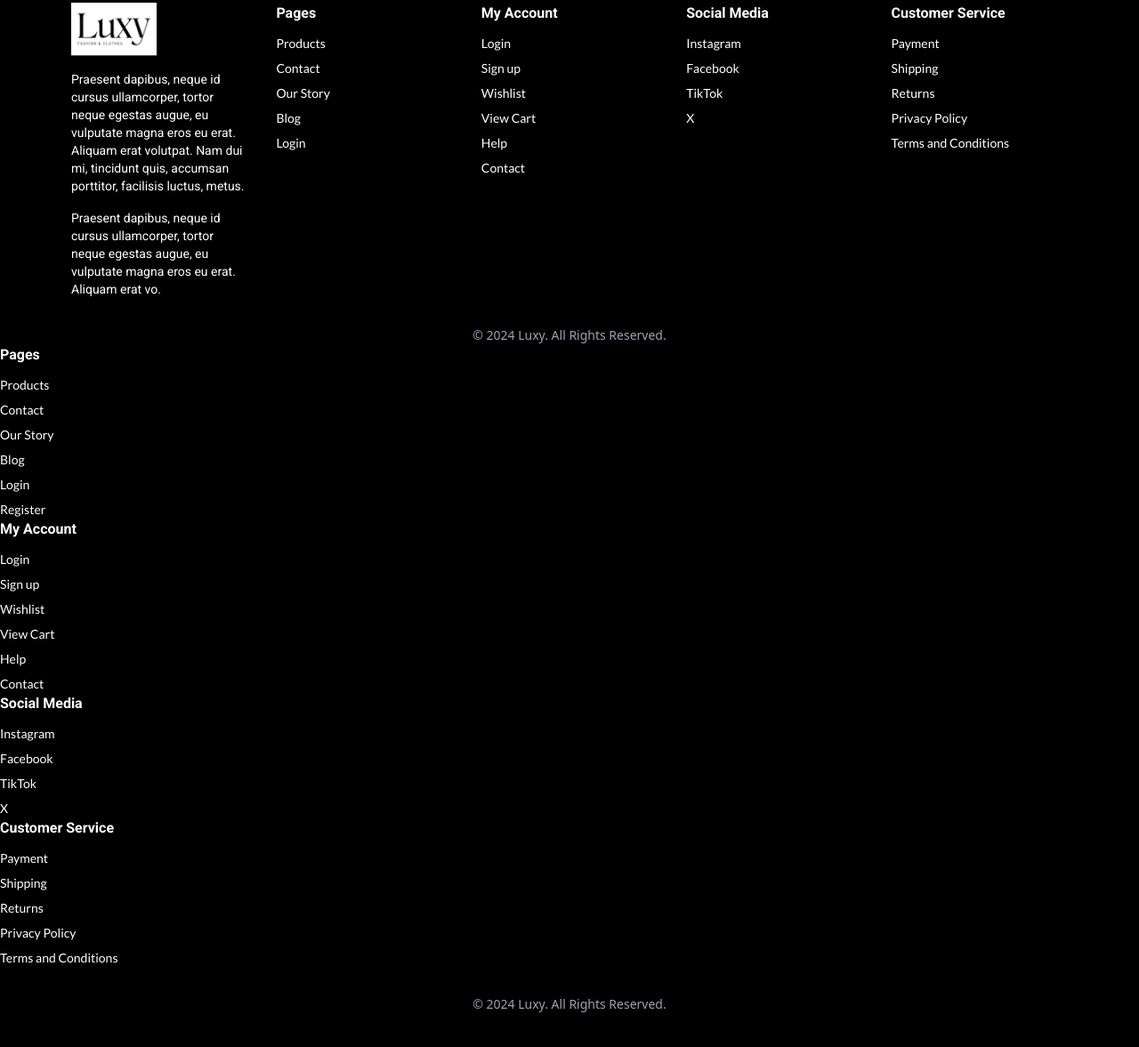
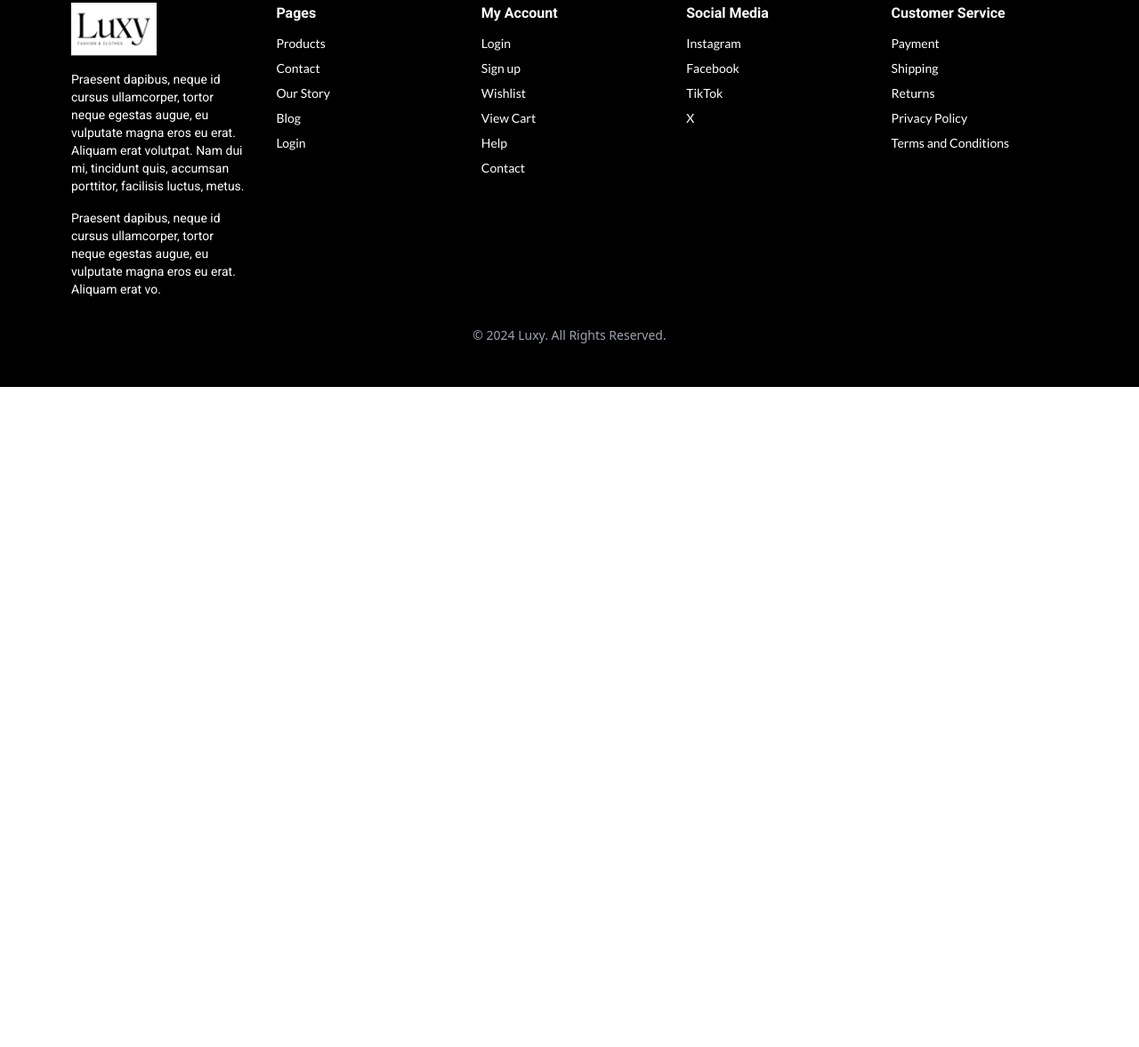
Before and after one commit to zakariyabentaleb/luxy-ecommerce-website, a website built with Vite: page index.html in a window 1280 px wide. Shown: the part 3198-4375 px from the top of the page at 89% size. After the commit the page ends 3633 px from the top, so only its background shows below. Built offline with nearby package versions, Linux system fonts and the light colour scheme; files whose address does not match are found by name.

Commit message:
cheking the index

```diff
--- a/index.html
+++ b/index.html
@@ -562,63 +562,6 @@
         © 2024 Luxy. All Rights Reserved.
       </div>
 
-      <!-- Pages Links -->
-      <div>
-        <h3 class="font-semibold mb-3">Pages</h3>
-        <ul class="text-sm space-y-2">
-          <li><a href="#" class="hover:underline">Products</a></li>
-          <li><a href="#" class="hover:underline">Contact</a></li>
-          <li><a href="#" class="hover:underline">Our Story</a></li>
-          <li><a href="#" class="hover:underline">Blog</a></li>
-          <li><a href="#" class="hover:underline">Login</a></li>
-          <li><a href="#" class="hover:underline">Register</a></li>
-        </ul>
-      </div>
-
-      <!-- My Account Links -->
-      <div>
-        <h3 class="font-semibold mb-3">My Account</h3>
-        <ul class="text-sm space-y-2">
-          <li><a href="#" class="hover:underline">Login</a></li>
-          <li><a href="#" class="hover:underline">Sign up</a></li>
-          <li><a href="#" class="hover:underline">Wishlist</a></li>
-          <li><a href="#" class="hover:underline">View Cart</a></li>
-          <li><a href="#" class="hover:underline">Help</a></li>
-          <li><a href="#" class="hover:underline">Contact</a></li>
-        </ul>
-      </div>
-
-      <!-- Social Media Links -->
-      <div>
-        <h3 class="font-semibold mb-3">Social Media</h3>
-        <ul class="text-sm space-y-2">
-          <li><a href="#" class="hover:underline">Instagram</a></li>
-          <li><a href="#" class="hover:underline">Facebook</a></li>
-          <li><a href="#" class="hover:underline">TikTok</a></li>
-          <li><a href="#" class="hover:underline">X</a></li>
-        </ul>
-      </div>
-
-      <!-- Customer Service Links -->
-      <div>
-        <h3 class="font-semibold mb-3">Customer Service</h3>
-        <ul class="text-sm space-y-2">
-          <li><a href="#" class="hover:underline">Payment</a></li>
-          <li><a href="#" class="hover:underline">Shipping</a></li>
-          <li><a href="#" class="hover:underline">Returns</a></li>
-          <li><a href="#" class="hover:underline">Privacy Policy</a></li>
-          <li>
-            <a href="#" class="hover:underline">Terms and Conditions</a>
-          </li>
-        </ul>
-      </div>
-    </div>
-
-    <!-- Footer Bottom -->
-    <div class="text-center mt-8 text-sm text-gray-400">
-      © 2024 Luxy. All Rights Reserved.
-    </div>
-  </footer>
 
 
   <script>
```
